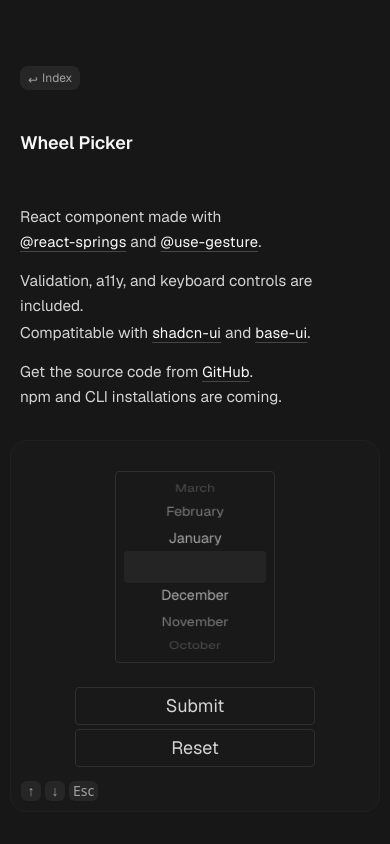
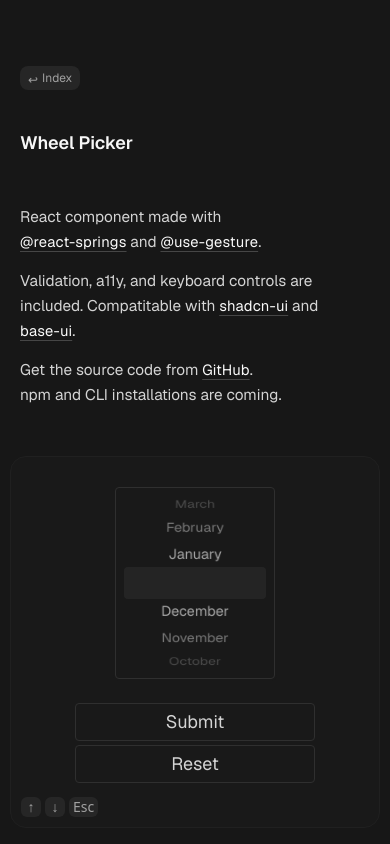
Before and after one commit to fedorivanenko/fedor-ivanenko-personal-website, a Next.js app: page /craft/wheel-picker in a window 390 px wide. Shown: the top 844 px of the page. Built offline with nearby package versions, Linux system fonts and the light colour scheme.

Commit message:
little fixes

```diff
--- a/app/craft/wheel-picker/page.tsx
+++ b/app/craft/wheel-picker/page.tsx
@@ -32,9 +32,9 @@ export default function Page() {
           </span>
           .
         </p>
-        <ul className="space-y-0.5">
-          <li>Validation, a11y, and keyboard controls are included.</li>
-          <li>
+        <ul className="space-y-0.5 content">
+          <li className="inline sm:block">Validation, a11y, and keyboard controls are included.{" "}</li>
+          <li className="inline sm:block">
             Compatitable&nbsp;with&nbsp;
             <InlineLinkButton href="https://ui.shadcn.com/docs">
               shadcn-ui
--- a/app/globals.css
+++ b/app/globals.css
@@ -157,7 +157,7 @@
     @apply w-full pt-16 lg:pt-32 flex flex-col max-w-screen-lg lg:grid lg:grid-cols-[auto_var(--content-width)_auto] gap-x-1 mx-auto px-5
   }
   article {
-    @apply space-y-7.5 sm:space-y-12.5 animation-container col-start-2 max-w-[var(--content-width)] w-full mx-auto lg:mx-0
+    @apply space-y-12 sm:space-y-18 animation-container col-start-2 max-w-[var(--content-width)] w-full mx-auto lg:mx-0
   }
   header {
     @apply animate-blur-fade stagger-0 max-w-(--content-width) w-full lg:w-auto mx-auto lg:mx-0  px-2.5 lg:px-0 mb-16 translate-y-0.5
--- a/app/page.tsx
+++ b/app/page.tsx
@@ -182,7 +182,7 @@ function ProjectRow({ year, href, name, description }: ProjectData) {
 
 function ProjectsPanel() {
   return (
-    <Section className="relative mb-5.5 sm:mb-10.5" id="projects">
+    <Section className="relative mb-10 sm:mb-16" id="projects">
       <h2 className="!mb-1.5">Patricipations</h2>
       <p>I made several websites and you can hire me to build one.</p>
       <div className="z-10 absolute w-7.5 h-full pointer-events-none bg-gradient-to-r from-transparent to-background top-0 -right-5" />
```
